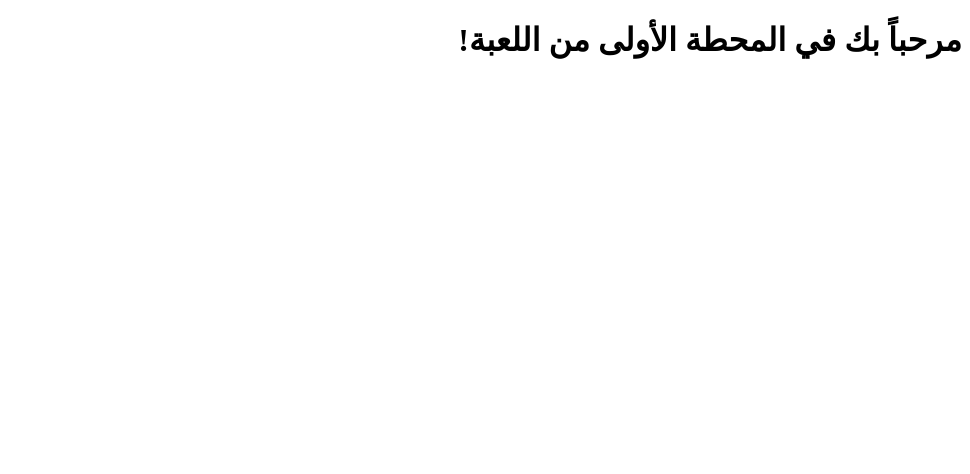
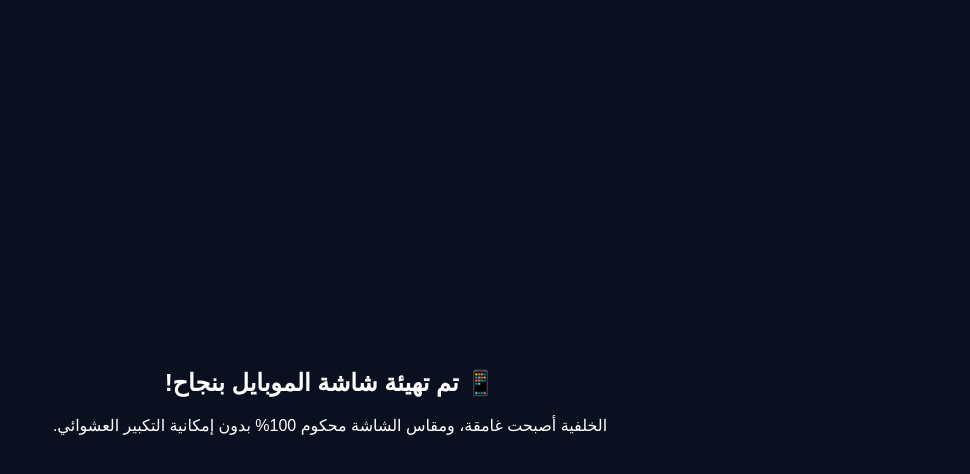
Before and after one commit to ffyy9517-lgtm/Pick-me-up-2, a plain HTML site: page index.html in a window 1280 px wide. Shown: the whole page, without its empty margins (310-1280 px from the left). Drawn offline with Linux system fonts and the light colour scheme.

Commit message:
تحديث أبعاد الشاشة ومنع التكبير للموبايل

```diff
--- a/index.html
+++ b/index.html
@@ -2,9 +2,43 @@
 <html lang="ar" dir="rtl">
 <head>
     <meta charset="UTF-8">
+    <meta name="viewport" content="width=device-width, initial-scale=1.0, maximum-scale=1.0, user-scalable=no">
     <title>لعبة Pick Me Up</title>
+
+    <style>
+        /* إعدادات المتصفح لجعل الصفحة تتصرف كتطبيق هاتف معزول */
+        html, body {
+            margin: 0;
+            padding: 0;
+            width: 100%;
+            height: 100%;
+            /* لمنع التمرير الخارجي أو ظهور مساحات بيضاء عند السحب */
+            overflow: hidden;
+            /* لون خلفية غامق ومميز للألعاب */
+            background-color: #0b1020;
+            color: #ffffff;
+            font-family: sans-serif;
+        }
+
+        .screen-test {
+            display: flex;
+            align-items: center;
+            justify-content: center;
+            height: 100%;
+            text-align: center;
+            padding: 20px;
+            box-sizing: border-box;
+        }
+    </style>
 </head>
 <body>
-    <h1>مرحباً بك في المحطة الأولى من اللعبة!</h1>
+
+    <div class="screen-test">
+        <div>
+            <h2>📱 تم تهيئة شاشة الموبايل بنجاح!</h2>
+            <p>الخلفية أصبحت غامقة، ومقاس الشاشة محكوم 100% بدون إمكانية التكبير العشوائي.</p>
+        </div>
+    </div>
+
 </body>
 </html>
```
